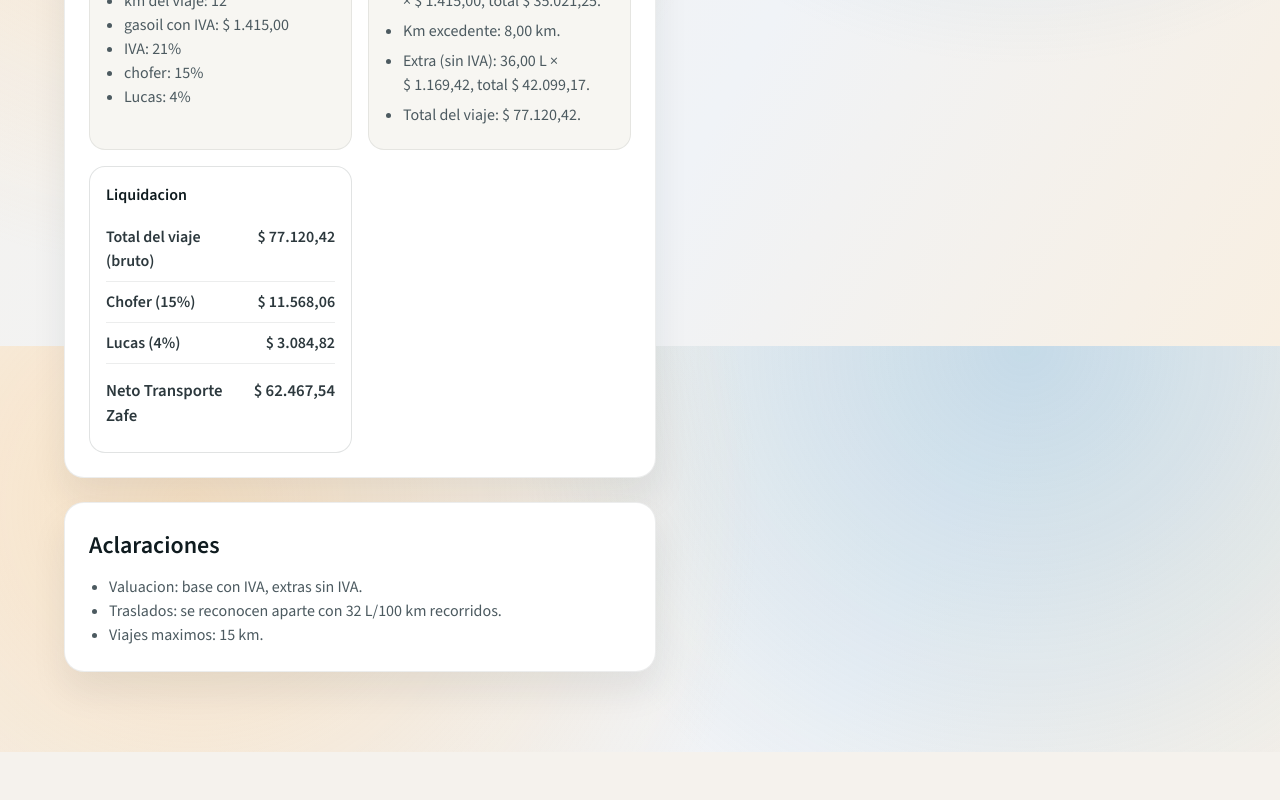
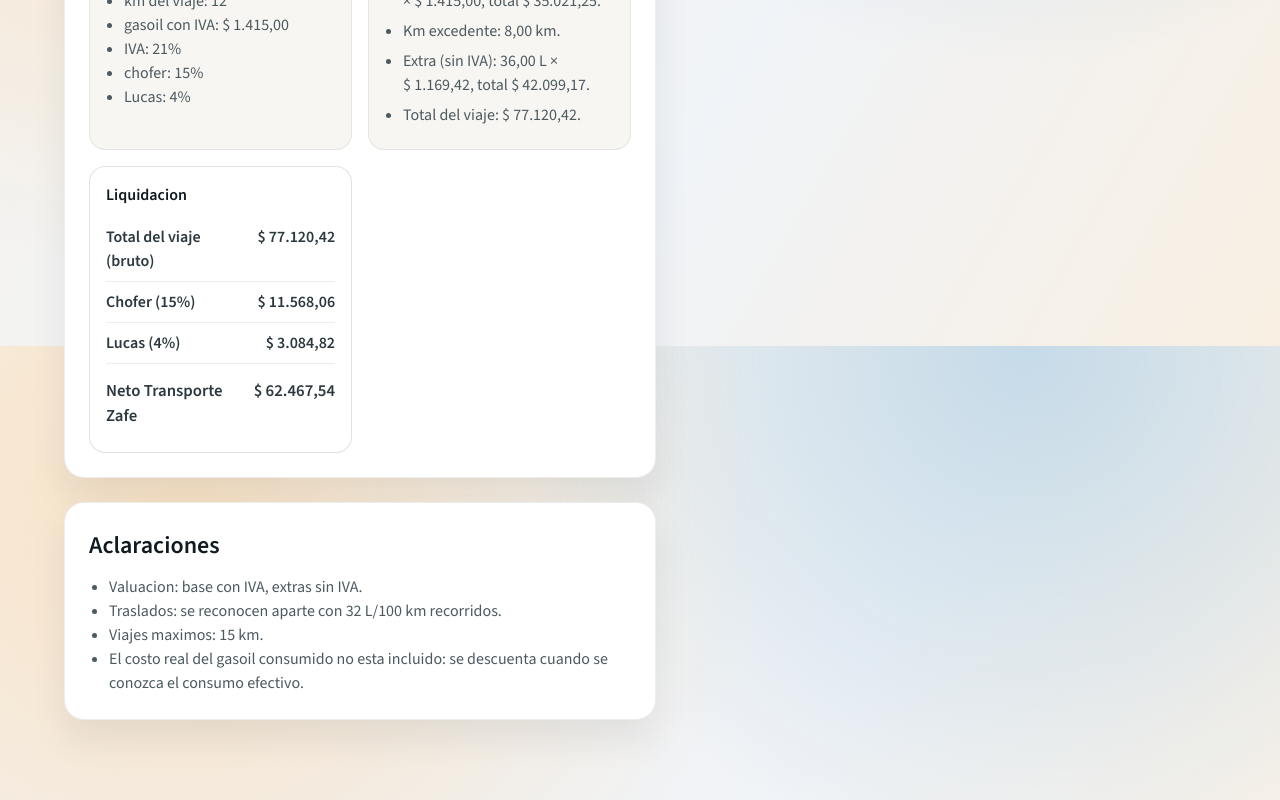
Before and after one commit to azafe/picado2026, a React (Vite) app: page / in a window 1280 px wide. Shown: the part 2054-2854 px from the top of the page. Before the commit the page ends 2806 px from the top, so only its background shows below. Built offline with nearby package versions, Linux system fonts and the light colour scheme.

Commit message:
Add fuel cost disclaimer

```diff
--- a/src/App.tsx
+++ b/src/App.tsx
@@ -115,6 +115,10 @@ function App() {
               <li>Valuacion: base con IVA, extras sin IVA.</li>
               <li>Traslados: se reconocen aparte con 32 L/100 km recorridos.</li>
               <li>Viajes maximos: 15 km.</li>
+              <li>
+                El costo real del gasoil consumido no esta incluido: se descuenta cuando se conozca
+                el consumo efectivo.
+              </li>
             </ul>
           </section>
         </div>
```
